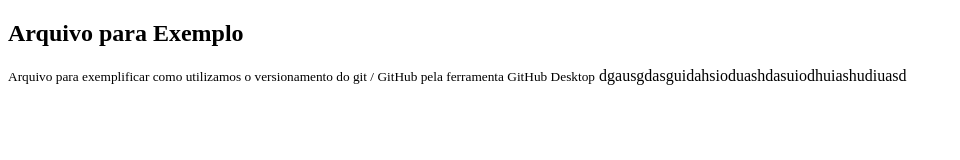
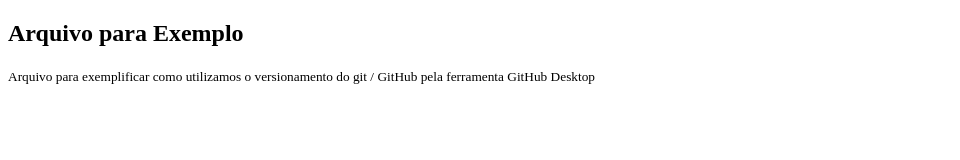
Before and after one commit to lpjunior/exem-repositorio, a plain HTML site: page index.html in a window 1280 px wide. Shown: the whole page, without its empty margins (0-960 px from the left). Drawn offline with Linux system fonts and the light colour scheme.

Commit message:
Revert "Update index.html"
This reverts commit 475ccb42097c07692ada32a81d0088e0ca0544c7.

```diff
--- a/index.html
+++ b/index.html
@@ -9,8 +9,6 @@
             <div>
                 <h2>Arquivo para Exemplo</h2>
                 <small>Arquivo para exemplificar como utilizamos o versionamento do git / GitHub pela ferramenta GitHub Desktop</small>
-
-                dgausgdasguidahsioduashdasuiodhuiashudiuasd
             </div>
         </div>
     </body>
```
